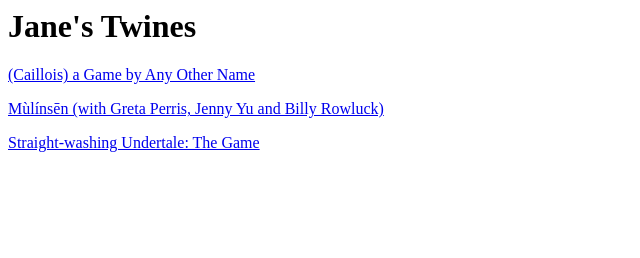
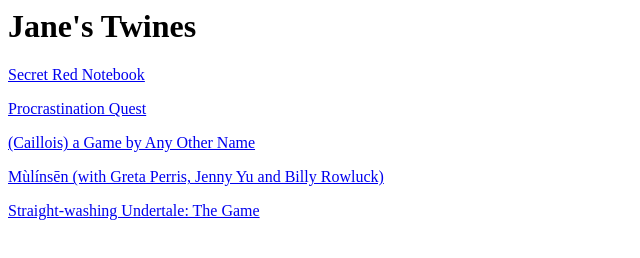
Before and after one commit to evkzn/evkzn.github.io, a plain HTML site: page index.html in a window 1280 px wide. Shown: the whole page, without its empty margins (0-640 px from the left). Drawn offline with Linux system fonts and the light colour scheme.

Commit message:
update index.html
Added links to Secret Red Notebook and Procrastination Quest

```diff
--- a/index.html
+++ b/index.html
@@ -2,6 +2,8 @@
 <head></head>
 <body>
 	<h1>Jane's Twines</h1>
+	<p><a href="http://hucodev.srv.ualberta.ca/kuznetso/misc/Twine/SecretRedNotebook.html">Secret Red Notebook</a></p>
+	<p><a href="http://hucodev.srv.ualberta.ca/kuznetso/misc/Twine/ProcrastinationQuest.html">Procrastination Quest</a></p>
 	<p><a href="caillois/Caillois-game.html">(Caillois) a Game by Any Other Name</a></p>
 	<p><a href="mulinsen/Mulinsen.html">Mùlínsēn (with Greta Perris, Jenny Yu and Billy Rowluck)</a></p>
 	<p><a href="ruberg/Ruberg.html">Straight-washing Undertale: The Game</a></p>
```
